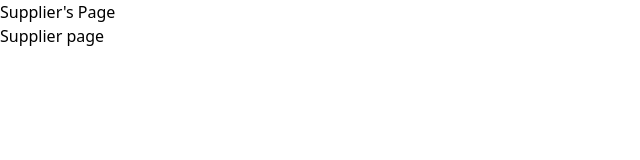
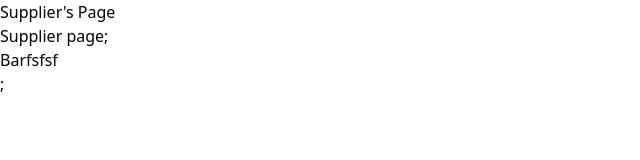
Before and after one commit to AvirupRay/reckon_5.0, a React (Vite) app in the folder reckon_5.0/: page /supplr in a window 1280 px wide. Shown: the top 160 px of the page, without its empty margins (0-640 px from the left). Built offline with nearby package versions, Linux system fonts and the light colour scheme.

Commit message:
added bar graph

```diff
--- /dev/null
+++ b/reckon_5.0/src/Components/Supplier/Bar.jsx
@@ -0,0 +1,7 @@
+import React from "react";
+
+function Bar() {
+  return <div>Barfsfsf</div>;
+}
+
+export default Bar;
--- a/reckon_5.0/src/Components/Supplier/Supplier.jsx
+++ b/reckon_5.0/src/Components/Supplier/Supplier.jsx
@@ -1,7 +1,13 @@
 import React from "react";
+import Bar from "./Bar";
 
 const Supplier = () => {
-  return <div>Supplier page</div>;
+  return (
+    <div>
+      Supplier page;
+      <Bar />;
+    </div>
+  );
 };
 
 export default Supplier;
```
